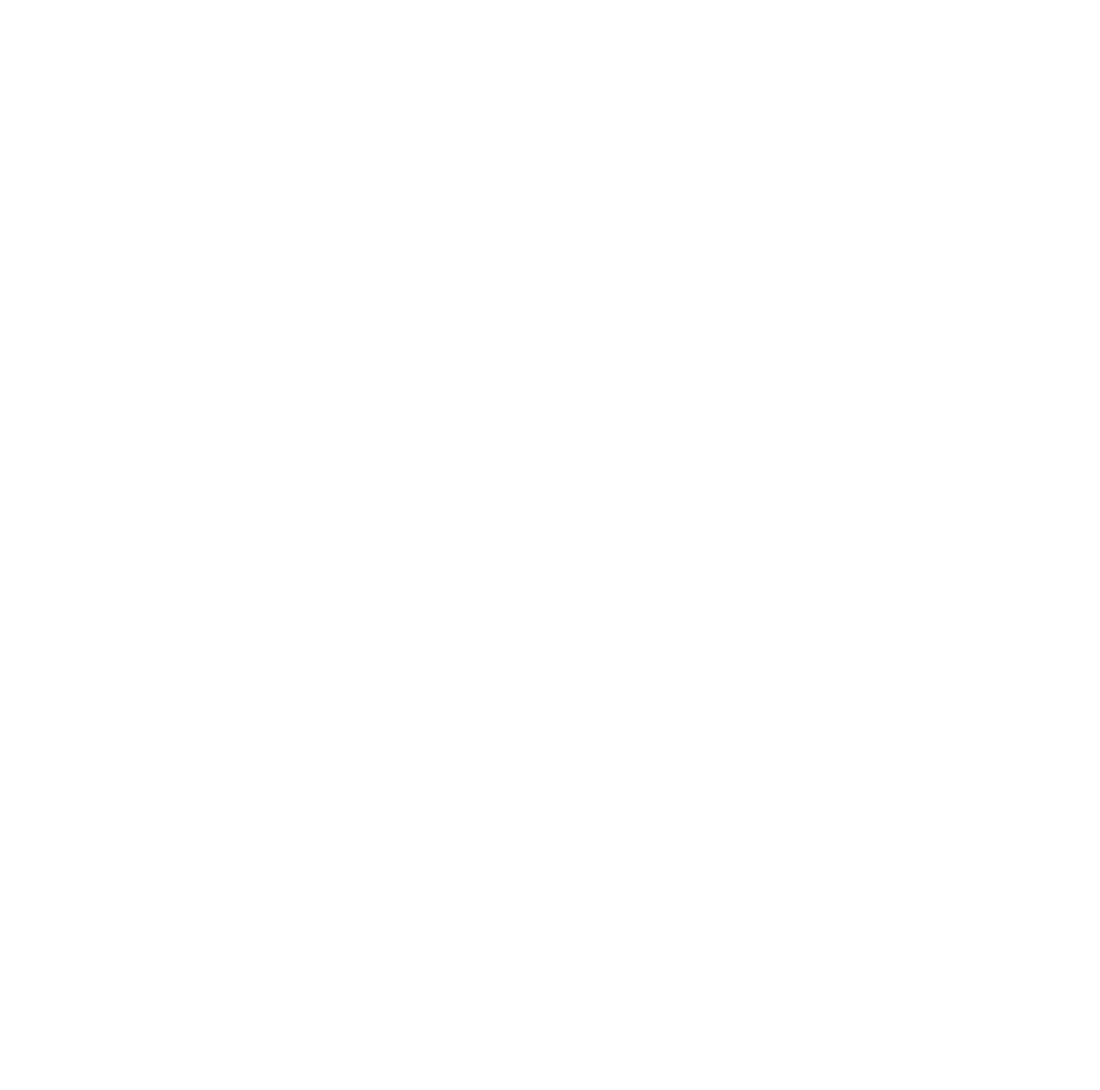
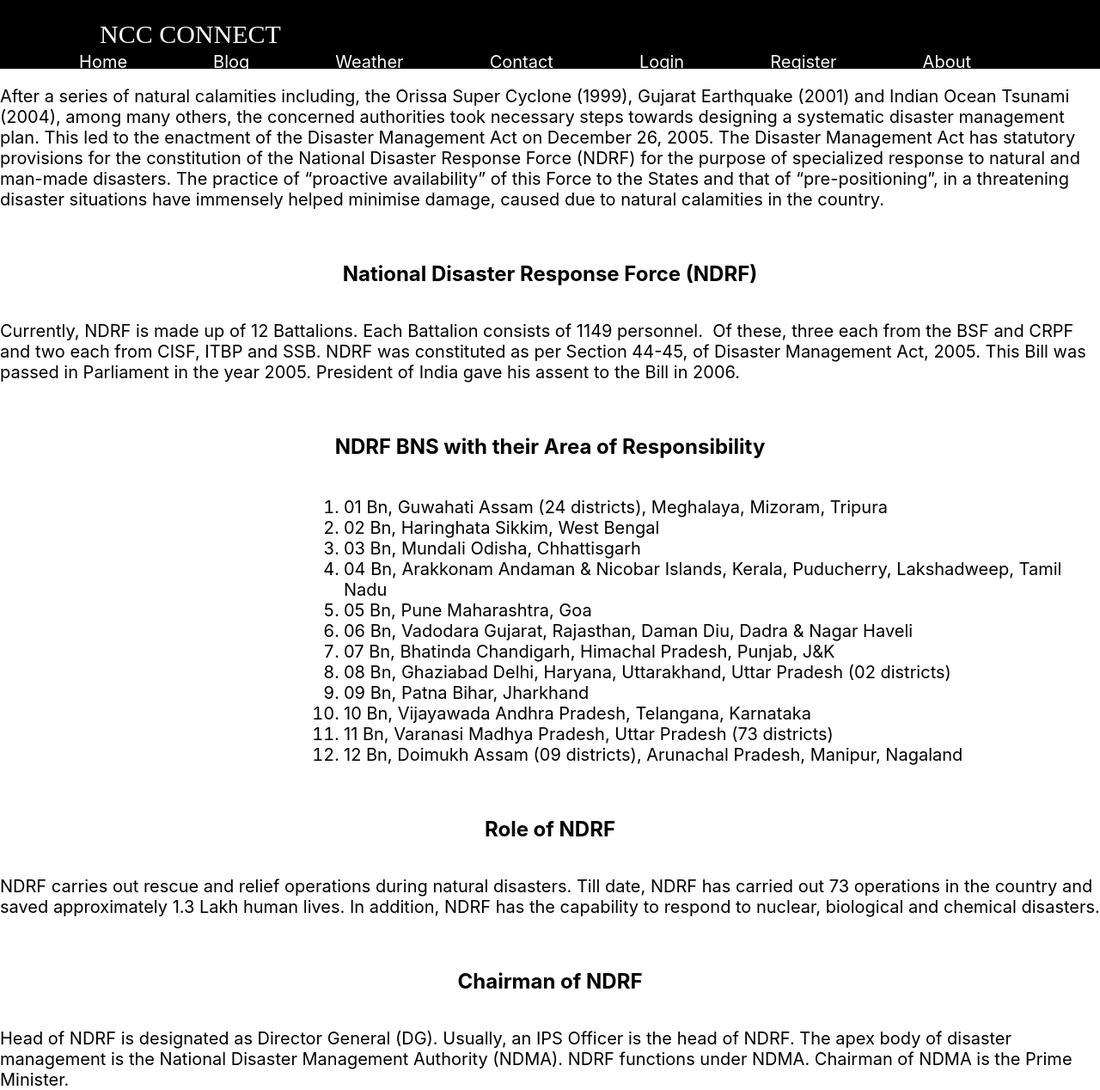
Before and after one commit to shri-suriya/SIH-2022, a React (Create React App) app: page /About in a window 1280 px wide. Before the commit this address had no page. Shown: the whole page at 86% size. Before the commit the page ends 800 px from the top, so only its background shows below. Built offline with nearby package versions, Linux system fonts and the light colour scheme.

Commit message:
Interface created

```diff
--- /dev/null
+++ b/src/Components/About/About.css
@@ -0,0 +1,5 @@
+h2 {
+    text-align: center;
+    color: #000;
+    padding: 20px;
+}
--- /dev/null
+++ b/src/Components/About/About.jsx
@@ -0,0 +1,52 @@
+import React from 'react'
+import Navbar from '../Navbar/Navbar'
+import './About.css'
+function About() {
+  return (
+    <div>
+        <Navbar/>
+        <div><br></br>
+        <p>After a series of natural calamities including, the Orissa Super Cyclone (1999), Gujarat Earthquake (2001)
+            and Indian Ocean Tsunami (2004), among many others, the concerned authorities took necessary steps towards
+            designing a systematic disaster management plan. This led to the enactment of the Disaster Management Act on
+            December 26, 2005.
+
+            The Disaster Management Act has statutory provisions for the constitution of the National Disaster Response
+            Force (NDRF) for the purpose of specialized response to natural and man-made disasters. The practice of
+            “proactive availability” of this Force to the States and that of “pre-positioning”, in a threatening
+            disaster situations have immensely helped minimise damage, caused due to natural calamities in the country.
+        </p><br></br><br></br>
+        <h2>National Disaster Response Force (NDRF) </h2><br></br>
+        <p>Currently, NDRF is made up of 12 Battalions. Each Battalion consists of 1149 personnel.  Of these, three each
+            from the BSF and CRPF and two each from CISF, ITBP and SSB. NDRF was constituted as per Section 44-45, of
+            Disaster Management Act, 2005. This Bill was passed in Parliament in the year 2005. President of India gave
+            his assent to the Bill in 2006. </p><br></br><br></br>
+        <h2>NDRF BNS with their Area of Responsibility</h2>
+        <ol><br></br>
+            <li>01 Bn, Guwahati Assam (24 districts), Meghalaya, Mizoram, Tripura</li>
+            <li>02 Bn, Haringhata Sikkim, West Bengal</li>
+            <li>03 Bn, Mundali Odisha, Chhattisgarh</li>
+            <li>04 Bn, Arakkonam Andaman & Nicobar Islands, Kerala, Puducherry, Lakshadweep, Tamil Nadu</li>
+            <li>05 Bn, Pune Maharashtra, Goa</li>
+            <li>06 Bn, Vadodara Gujarat, Rajasthan, Daman Diu, Dadra & Nagar Haveli</li>
+            <li>07 Bn, Bhatinda Chandigarh, Himachal Pradesh, Punjab, J&K</li>
+            <li>08 Bn, Ghaziabad Delhi, Haryana, Uttarakhand, Uttar Pradesh (02 districts)</li>
+            <li>09 Bn, Patna Bihar, Jharkhand</li>
+            <li>10 Bn, Vijayawada Andhra Pradesh, Telangana, Karnataka</li>
+            <li>11 Bn, Varanasi Madhya Pradesh, Uttar Pradesh (73 districts)</li>
+            <li>12 Bn, Doimukh Assam (09 districts), Arunachal Pradesh, Manipur, Nagaland</li>
+        </ol><br></br><br></br>
+        <h2>Role of NDRF </h2><br></br>
+        <p>NDRF carries out rescue and relief operations during natural disasters. Till date, NDRF has carried out 73
+            operations in the country and saved approximately 1.3 Lakh human lives. In addition, NDRF has the capability
+            to respond to nuclear, biological and chemical disasters.</p><br></br><br></br>
+        <h2>Chairman of NDRF</h2><br></br>
+        <p>Head of NDRF is designated as Director General (DG). Usually, an IPS Officer is the head of NDRF. The apex
+            body of disaster management is the National Disaster Management Authority (NDMA). NDRF functions under NDMA.
+            Chairman of NDMA is the Prime Minister.</p>
+    </div>
+    </div>
+  )
+}
+
+export default About
--- a/src/Components/Blog/Blog.css
+++ b/src/Components/Blog/Blog.css
@@ -1,5 +1,4 @@
-
-img {
+.Back {
     padding: 100px;
     padding-left: 360px;
     width: 600px;
--- a/src/Components/Blog/Blog.jsx
+++ b/src/Components/Blog/Blog.jsx
@@ -7,7 +7,7 @@
         <div>
             <Navbar/>
             <div>
-                <img src={Logos} alt=" "></img>
+                <img className='Back' src={Logos} alt=" "></img>
             </div>
             <div>
                 <h1>Structure and Locations of NDRF</h1><br></br><br></br>
--- a/src/Components/Home/Home.css
+++ b/src/Components/Home/Home.css
@@ -1,4 +1,4 @@
-img{
+.Front{
     width: 1300px;
     opacity: 0.5;
 }
--- a/src/Components/Home/Home.jsx
+++ b/src/Components/Home/Home.jsx
@@ -4,7 +4,7 @@
 function Main() {
   return (
     <div>
-      <img src={Logo} alt="" />
+      <img className='Front' src={Logo} alt="" />
     </div>
   )
 }
--- a/src/Components/Navbar/Navbar.jsx
+++ b/src/Components/Navbar/Navbar.jsx
@@ -6,11 +6,11 @@
     <div>
         <div class="topnav">
           <Link to="/App"><a id="h1" href="#">NCC CONNECT</a></Link>
-          <a href="#">About</a>
+          <Link to ="/About"><a href="#">About</a></Link>
           <Link to ="/Register"><a href="#">Register</a></Link>
           <Link to="/Login"><a href="#">Login</a></Link>
           <Link to="/Contact"><a href="#">Contact</a></Link>
-          <a href="#">Weather</a>
+          <Link to ="/Weather"><a href="#">Weather</a></Link>
           <Link to ="/Blog"><a href="#">Blog</a></Link>
           <Link to="/App"><a href="#">Home</a></Link>
         </div>
--- a/src/Components/Weather/weather.jsx
+++ b/src/Components/Weather/weather.jsx
@@ -0,0 +1,10 @@
+import React from 'react'
+import Navbar from '../Navbar/Navbar'
+
+function Weather() {
+  return (
+    <div><Navbar/></div>
+  )
+}
+
+export default Weather
--- a/src/index.js
+++ b/src/index.js
@@ -7,6 +7,8 @@
 import Register from './Components/Register/Register';
 import Contact from './Components/Contact/Contact';
 import Blog from './Components/Blog/Blog';
+import About from './Components/About/About';
+import Weather from './Components/Weather/Weather';
 
 const root = ReactDOM.createRoot(document.getElementById('root'));
 root.render(<BrowserRouter>
@@ -16,4 +18,6 @@
         <Route path='/Register' element={<Register/>}/>
         <Route path='/Contact' element={<Contact/>}/>
         <Route path='/Blog' element={<Blog/>}/>
+        <Route path='/About' element={<About/>}/>
+        <Route path='/Weather' element={<Weather/>}/>
     </Routes></BrowserRouter>);
```
